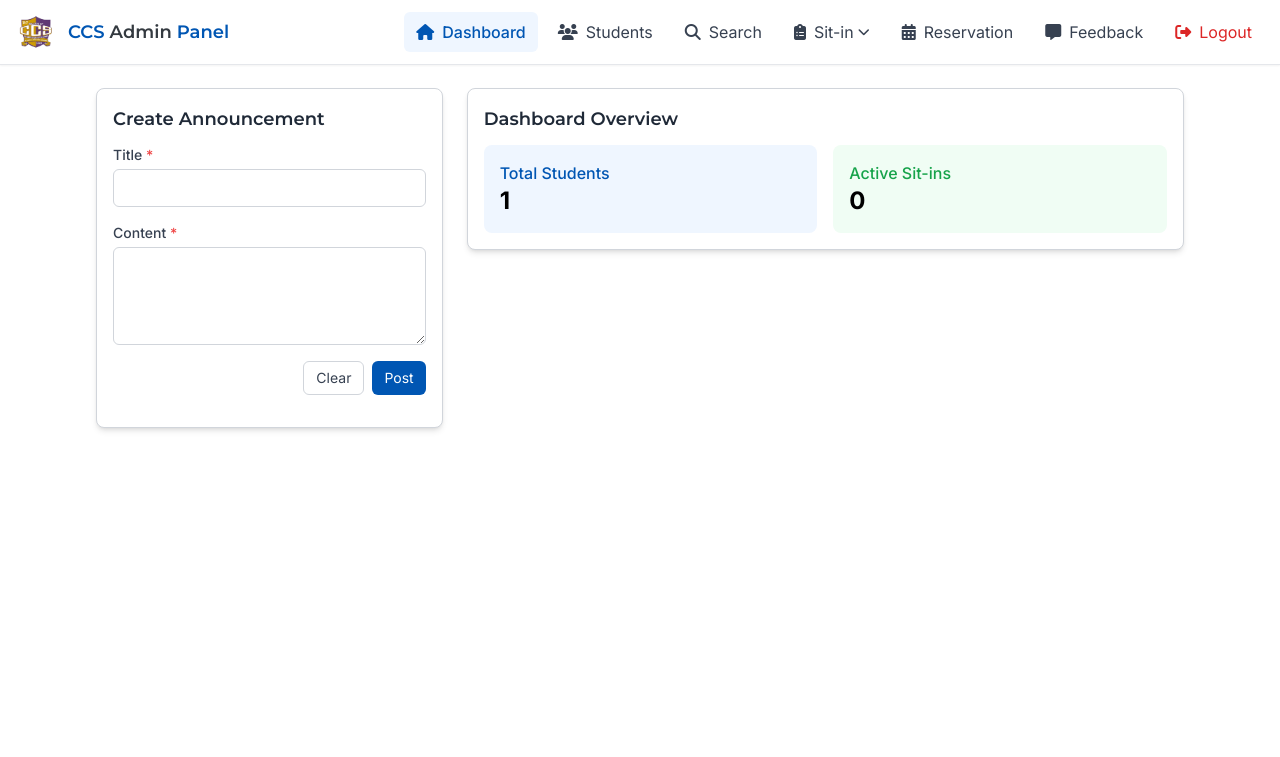
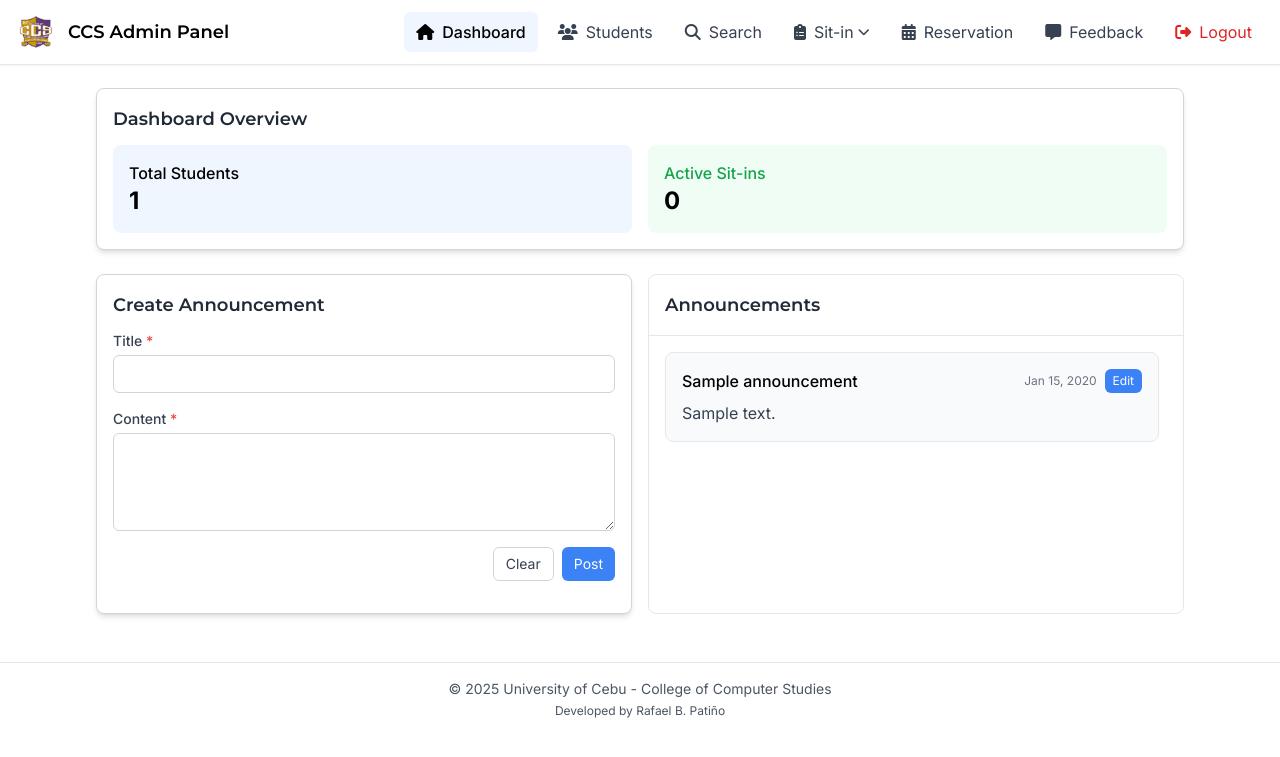
Before and after one commit to Sabnock-k/Sit-in-Monitoring-System, a PHP site: page /pages/admin/homepage.php in a window 1280 px wide. Shown: the top 757 px of the page. Run offline with PHP 8.4, Linux system fonts and the light colour scheme; the visitor is signed in with stand-in values (Sample User, id 1); data comes from the database, SQL or seed files in the repository; tables that the repository leaves empty hold one stand-in row (values such as "Sample post"); some libraries are stand-ins or nearby versions.

Commit message:
Minor changes

```diff
--- a/conn/db.php
+++ b/conn/db.php
@@ -3,8 +3,9 @@ $servername = "localhost";
 $username = "root";
 $password = "";
 $dbname = "sit_inMS";
+$port = 3307;
 
-$conn = new mysqli($servername, $username, $password, $dbname);
+$conn = new mysqli($servername, $username, $password, $dbname, $port);
 
 if($conn -> connect_error) {
     die("Connection Failed: " . $conn->connect_error);
--- a/pages/admin/homepage.php
+++ b/pages/admin/homepage.php
@@ -17,6 +17,10 @@ $sql = "SELECT COUNT(*) AS total_students FROM users";
 $result = $conn->query($sql);
 $total_students = $result->fetch_assoc()['total_students'];
 
+// Call all announcements from the database
+$sql = "SELECT * FROM announcements ORDER BY created_at DESC";
+$result = mysqli_query($conn, $sql);
+$announcements = mysqli_fetch_all($result, MYSQLI_ASSOC);
 
 // Handle form submission
 $success_message = '';
@@ -47,6 +51,40 @@ if ($_SERVER['REQUEST_METHOD'] === 'POST' && isset($_POST['create_announcement']
     }
 }
 
+// Edit announcement form
+if ($_SERVER['REQUEST_METHOD'] === 'POST' && isset($_POST['edit_announcement'])) {
+    // Validate and sanitize input
+    $id = isset($_POST['id']) ? intval($_POST['id']) : 0;
+    $title = $conn->real_escape_string(trim($_POST['title'] ?? ''));
+    $content = $conn->real_escape_string(trim($_POST['content'] ?? ''));
+
+    // Check for empty fields
+    if ($id <= 0 || empty($title) || empty($content)) {
+        $error_message = "All fields are required.";
+    } else {
+        // Prepare and execute the query securely using prepared statements
+        $stmt = $conn->prepare("UPDATE announcements SET title = ?, content = ? WHERE id = ?");
+        if ($stmt) {
+            $stmt->bind_param("ssi", $title, $content, $id);
+
+            if ($stmt->execute()) {
+                $success_message = "Announcement updated successfully!";
+                $stmt->close();
+
+                // Refresh the announcements list
+                $sql = "SELECT * FROM announcements ORDER BY created_at DESC";
+                $result = mysqli_query($conn, $sql);
+                $announcements = mysqli_fetch_all($result, MYSQLI_ASSOC);
+            } else {
+                $error_message = "Error updating announcement: " . $stmt->error;
+                $stmt->close();
+            }
+        } else {
+            $error_message = "Database error: " . $conn->error;
+        }
+    }
+}
+
 $conn->close();
 ?>
 <!DOCTYPE html>
@@ -60,27 +98,6 @@ $conn->close();
     <script src="https://cdn.tailwindcss.com"></script>
     <!-- Font Awesome for icons -->
     <link rel="stylesheet" href="../../public/css/all.css">
-    <!-- TinyMCE for rich text editor -->
-    <script src="https://cdn.tiny.cloud/1/79559g884klo3hq6j8ac9wqxvlcn4aq5oy8in5fs0jirep4y/tinymce/7/tinymce.min.js" referrerpolicy="origin"></script>
-    <script>
-        tailwind.config = {
-            theme: {
-                extend: {
-                    colors: {
-                        primary: '#0056b3',
-                        secondary: '#343a40',
-                        accent: '#ffc107',
-                        light: '#f8f9fa',
-                        dark: '#212529',
-                    },
-                    boxShadow: {
-                        'custom': '0 4px 6px rgba(0, 0, 0, 0.1)',
-                        'custom-hover': '0 10px 15px rgba(0, 0, 0, 0.1)',
-                    }
-                },
-            },
-        }
-    </script>
     <style>
         @import url('https://fonts.googleapis.com/css2?family=Inter:wght@300;400;500;600;700&family=Montserrat:wght@400;500;600;700&display=swap');
 
@@ -179,9 +196,26 @@ $conn->close();
     <!-- Main Content Area -->
     <div class="pt-16 px-4 md:px-6 lg:px-8 container mx-auto max-w-6xl">
         <div class="py-6">
-            <div class="grid grid-cols-1 md:grid-cols-3 gap-6">
-                <!-- Announcement Panel - Now smaller and in a column -->
-                <div class="md:col-span-1">
+            <div class="grid grid-cols-1 grid-rows-0 gap-4 mb-6">
+                <div class="bg-white rounded-lg border border-gray-300 shadow-md hover:shadow-xl transition-shadow duration-300 p-4">
+                    <h2 class="text-lg font-semibold heading-font text-gray-800 mb-3">Dashboard Overview</h2>
+                    <!-- Add your dashboard content here -->
+                    <div class="grid grid-cols-1 md:grid-cols-2 gap-4">
+                        <!-- Statistics cards or other content -->
+                        <div class="bg-blue-50 p-4 rounded-lg">
+                            <h3 class="font-medium text-primary">Total Students</h3>
+                            <p class="text-2xl font-bold"><?php echo htmlspecialchars($total_students)?></p>
+                        </div>
+                        <div class="bg-green-50 p-4 rounded-lg">
+                            <h3 class="font-medium text-green-600">Active Sit-ins</h3>
+                            <p class="text-2xl font-bold">0</p>
+                        </div>
+                    </div>
+                </div>
+            </div>
+
+            <!-- Announcement -->
+            <div class="grid grid-cols-2 grid-rows-1 gap-4">
                 <div class="bg-white rounded-lg border border-gray-300 shadow-md hover:shadow-xl transition-shadow duration-300 p-4">
                     <h2 class="text-lg font-semibold heading-font text-gray-800 mb-3">Create Announcement</h2>
 
@@ -212,38 +246,76 @@ $conn->close();
 
                         <!-- Submit Button -->
                         <div class="flex justify-end space-x-2">
-                                <button type="button" id="clearBtn" class="px-3 py-1.5 text-sm border border-gray-300 rounded-md text-gray-700 bg-white hover:bg-gray-50 focus:outline-none focus:ring-2 focus:ring-offset-2 focus:ring-primary transition duration-200">
+                            <button type="button" id="clearBtn" class="px-3 py-1.5 text-sm border border-gray-300 rounded-md text-gray-700 bg-white hover:bg-gray-300 focus:outline-none focus:ring-2 focus:ring-offset-2 focus:ring-primary transition duration-200">
                                 Clear
                             </button>
-                                <button type="submit" name="create_announcement" class="px-3 py-1.5 text-sm bg-primary text-white rounded-md hover:bg-blue-700 focus:outline-none focus:ring-2 focus:ring-offset-2 focus:ring-primary transition duration-200">
+                            <button type="submit" name="create_announcement" class="px-3 py-1.5 text-sm bg-blue-500 text-white rounded-md hover:bg-blue-700 focus:outline-none focus:ring-2 focus:ring-offset-2 focus:ring-primary transition duration-200">
                                 Post
                             </button>
                         </div>
                     </form>
                 </div>
+                <div class="bg-white rounded-lg border border-gray-200 shadow-custom hover:shadow-custom-hover transition-shadow duration-300">
+                    <div class="border-b border-gray-200 p-4 flex justify-between items-center">
+                        <h2 class="heading-font text-lg font-semibold text-gray-800">Announcements</h2>
+                    </div>
+                    <div class="p-4">
+                        <div class="space-y-4 max-h-[380px] overflow-y-auto pr-2">
+                            <!-- Display all announcements -->
+                            <?php foreach ($announcements as $announcement): ?>
+                                <div class="bg-gray-50 p-4 rounded-lg border border-gray-200">
+                                    <div class="flex justify-between items-center mb-2">
+                                        <h4 class="font-medium"><?php echo htmlspecialchars($announcement['title']); ?></h4>
+                                        <div class="flex items-center space-x-2">
+                                            <span class="text-xs text-gray-500"><?php echo date('M d, Y', strtotime($announcement['created_at'])); ?></span>
+                                            <!-- Edit Button -->
+                                            <button
+                                                class="edit-btn px-2 py-1 text-xs bg-blue-500 text-white rounded-md hover:bg-blue-600 transition duration-200"
+                                                data-id="<?php echo $announcement['id']; ?>"
+                                                data-title="<?php echo htmlspecialchars($announcement['title']); ?>"
+                                                data-content="<?php echo htmlspecialchars($announcement['content']); ?>">
+                                                Edit
+                                            </button>
+                                        </div>
+                                    </div>
+                                    <p class="text-gray-700"><?php echo htmlspecialchars($announcement['content']); ?></p>
+                                </div>
+                            <?php endforeach; ?>
+                        </div>
+                    </div>
                 </div>
 
-                <!-- Other dashboard content can go in these columns -->
-                <div class="md:col-span-2">
-                    <div class="bg-white rounded-lg border border-gray-300 shadow-md hover:shadow-xl transition-shadow duration-300 p-4">
-                        <h2 class="text-lg font-semibold heading-font text-gray-800 mb-3">Dashboard Overview</h2>
-                        <!-- Add your dashboard content here -->
-                        <div class="grid grid-cols-1 md:grid-cols-2 gap-4">
-                            <!-- Statistics cards or other content -->
-                            <div class="bg-blue-50 p-4 rounded-lg">
-                                <h3 class="font-medium text-primary">Total Students</h3>
-                                <p class="text-2xl font-bold"><?php echo htmlspecialchars($total_students)?></p>
+                <!-- Edit Announcement Modal -->
+                <div id="editModal" class="hidden fixed inset-0 flex items-center justify-center bg-black bg-opacity-50">
+                    <div class="bg-white p-6 rounded-lg shadow-lg w-96">
+                        <h3 class="text-lg font-semibold mb-4">Edit Announcement</h3>
+                        <form id="editAnnouncementForm" method="POST" action="<?php echo htmlspecialchars($_SERVER['PHP_SELF']); ?>">
+                            <input type="hidden" id="editId" name="id">
+                            <div class="mb-4">
+                                <label class="block text-sm font-medium text-gray-700">Title</label>
+                                <input type="text" id="editTitle" name="title" class="w-full px-3 py-2 border border-gray-300 rounded-md focus:ring-primary focus:border-primary">
                             </div>
-                            <div class="bg-green-50 p-4 rounded-lg">
-                                <h3 class="font-medium text-green-600">Active Sit-ins</h3>
-                                <p class="text-2xl font-bold">0</p>
+                            <div class="mb-4">
+                                <label class="block text-sm font-medium text-gray-700">Content</label>
+                                <textarea id="editContent" name="content" class="w-full px-3 py-2 border border-gray-300 rounded-md focus:ring-primary focus:border-primary" rows="4"></textarea>
+                            </div>
+                            <div class="flex justify-end space-x-2">
+                                <button type="button" id="closeEditModal" class="px-3 py-1.5 text-sm bg-gray-300 text-gray-700 rounded-md hover:bg-gray-400 transition">Cancel</button>
+                                <button type="submit" name="edit_announcement" class="px-3 py-1.5 text-sm bg-blue-500 text-white rounded-md hover:bg-blue-600 transition">Save Changes</button>
+                            </div>
+                        </form>
                     </div>
                 </div>
             </div>
         </div>
     </div>
+    <!-- Footer -->
+    <footer class="bg-white border-t border-gray-200 py-4 mt-6">
+        <div class="container mx-auto px-4 text-center text-gray-600 text-sm">
+            <p>&copy; 2025 University of Cebu - College of Computer Studies</p>
+            <p class="text-xs mt-1">Developed by Rafael B. Patiño</p>
         </div>
-    </div>
+    </footer>
 </body>
 <script>
     //Handle sit-in button dropdown
@@ -270,6 +342,25 @@ $conn->close();
         }
     }, 3000); // Hide after 3 seconds
 
+    document.getElementById('clearBtn').addEventListener('click', function () {
+        document.getElementById('announcementForm').reset();
+    });
+
+    // Open edit modal and populate fields
+    document.querySelectorAll('.edit-btn').forEach(button => {
+        button.addEventListener('click', function () {
+            document.getElementById('editId').value = this.dataset.id;
+            document.getElementById('editTitle').value = this.dataset.title;
+            document.getElementById('editContent').value = this.dataset.content;
+            document.getElementById('editModal').classList.remove('hidden');
+        });
+    });
+
+    // Close edit modal
+    document.getElementById('closeEditModal').addEventListener('click', function () {
+        document.getElementById('editModal').classList.add('hidden');
+    });
+
     // Open modal
     document.querySelectorAll('.open-search-modal').forEach(button => {
         button.addEventListener('click', function(e) {
```
Lines whose indentation alone changed are shown as unchanged.
